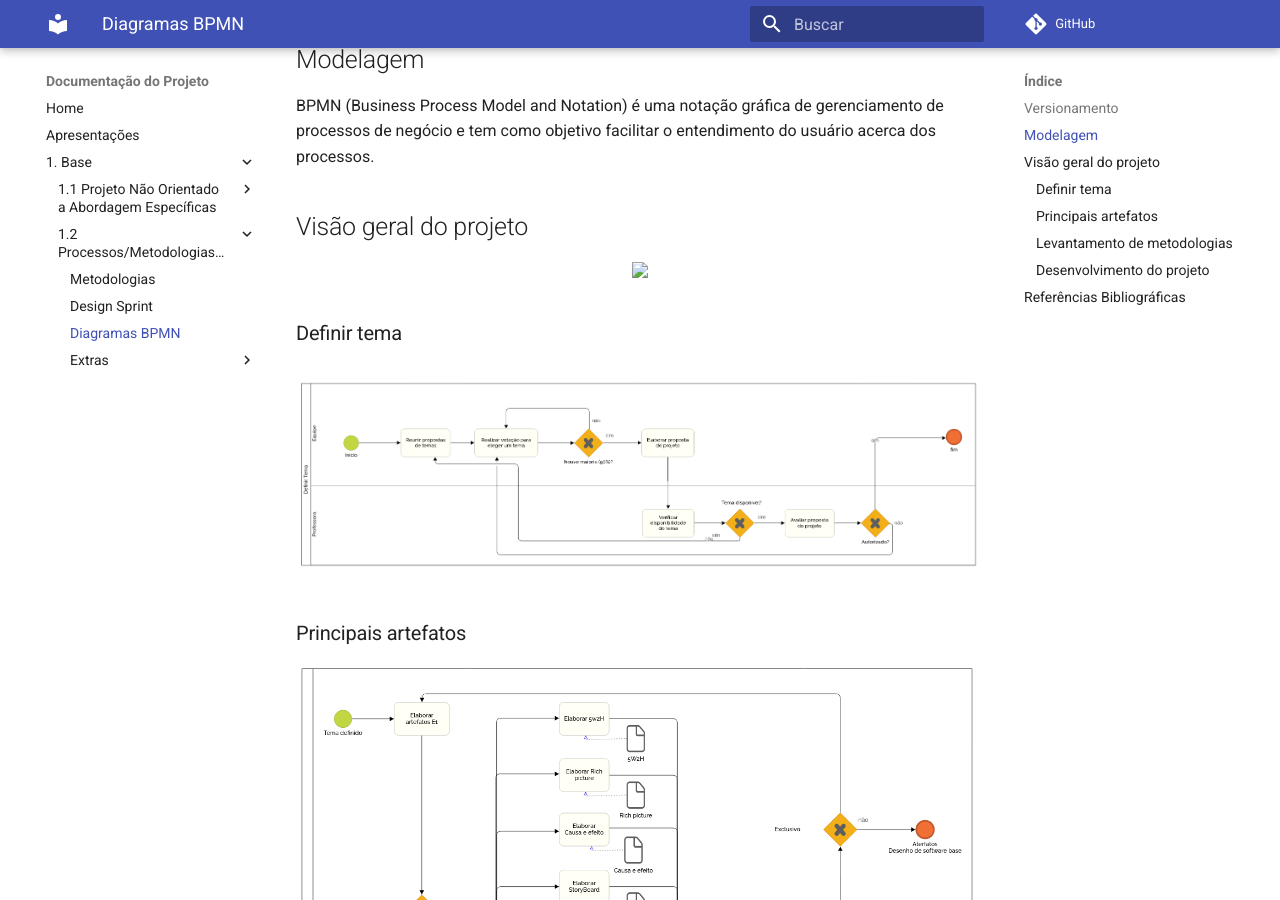
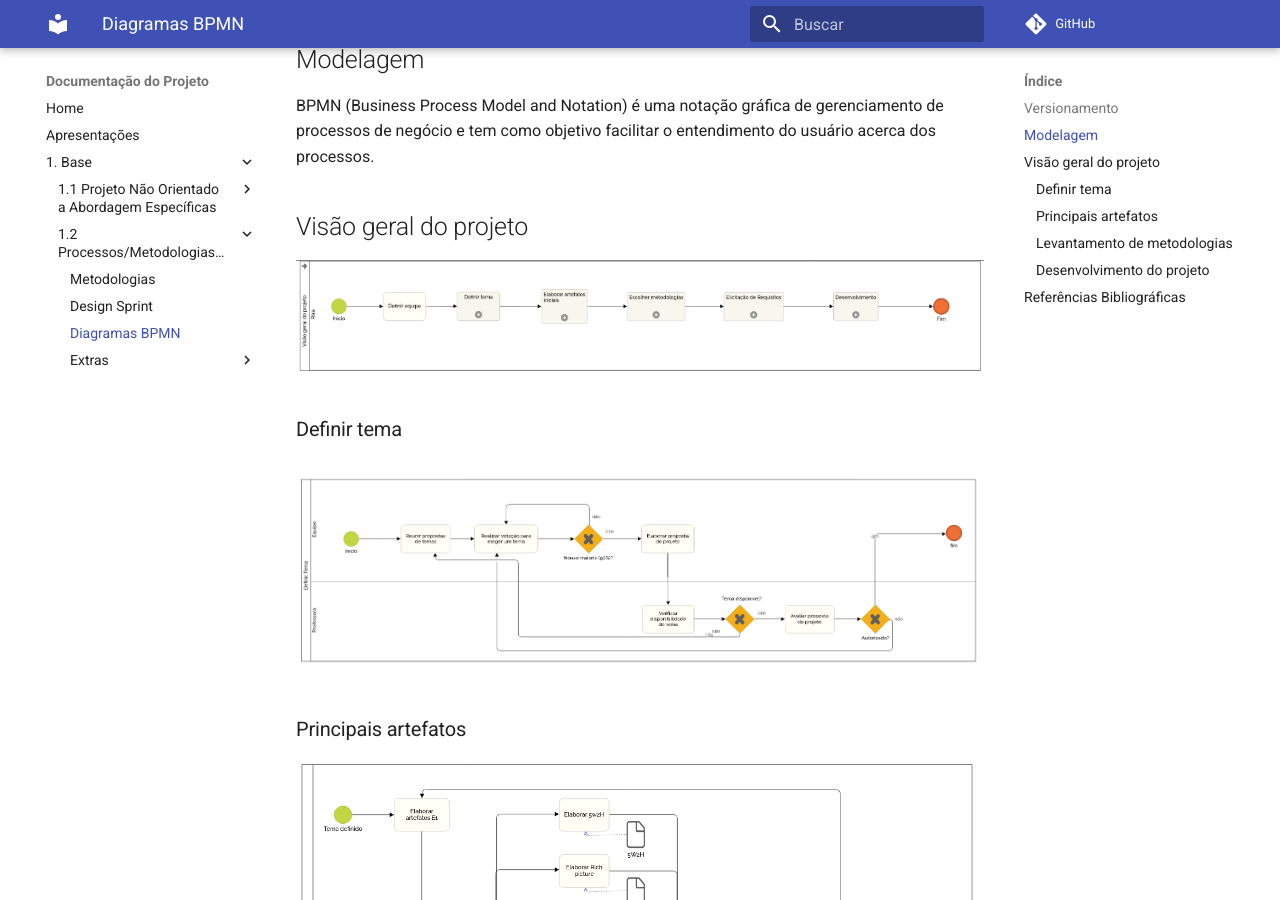
Before and after one commit to UnBArqDsw2021-2/2021.2_G7_-AluguelKitsFesta, an MkDocs documentation site: the page built from docs/Metodologia/diagramas_BPMN.md, in a window 1280 px wide and 900 px high, scrolled down 563 px. Built offline with MkDocs 1.6.1 and Material for MkDocs 9.7.7, drawn with Linux system fonts in a browser that asks for light colours; comment, search, counter and statistics services are not loaded.

Commit message:
Update img Diagramas

```diff
--- a/docs/Metodologia/diagramas_BPMN.md
+++ b/docs/Metodologia/diagramas_BPMN.md
@@ -17,7 +17,7 @@ BPMN (Business Process Model and Notation) é uma notação gráfica de gerencia
 
 
 ## Visão geral do projeto
-<p align="center">  <img src="./visaoGeral.png" width="900"></p>
+<p align="center">  <img src="../visaoGeral.png" width="900"></p>
 
 ### Definir tema
 <p align="center">  <img src="../definirTema.png" width="800"></p>
```
